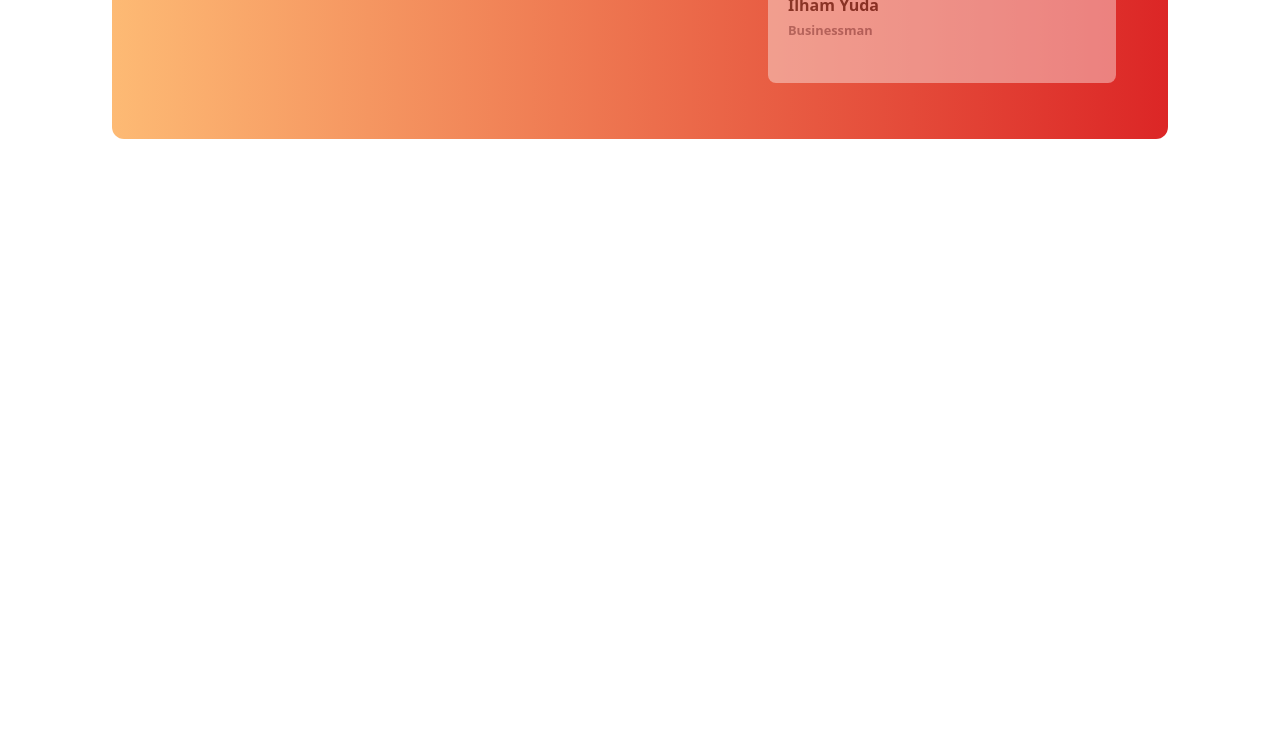
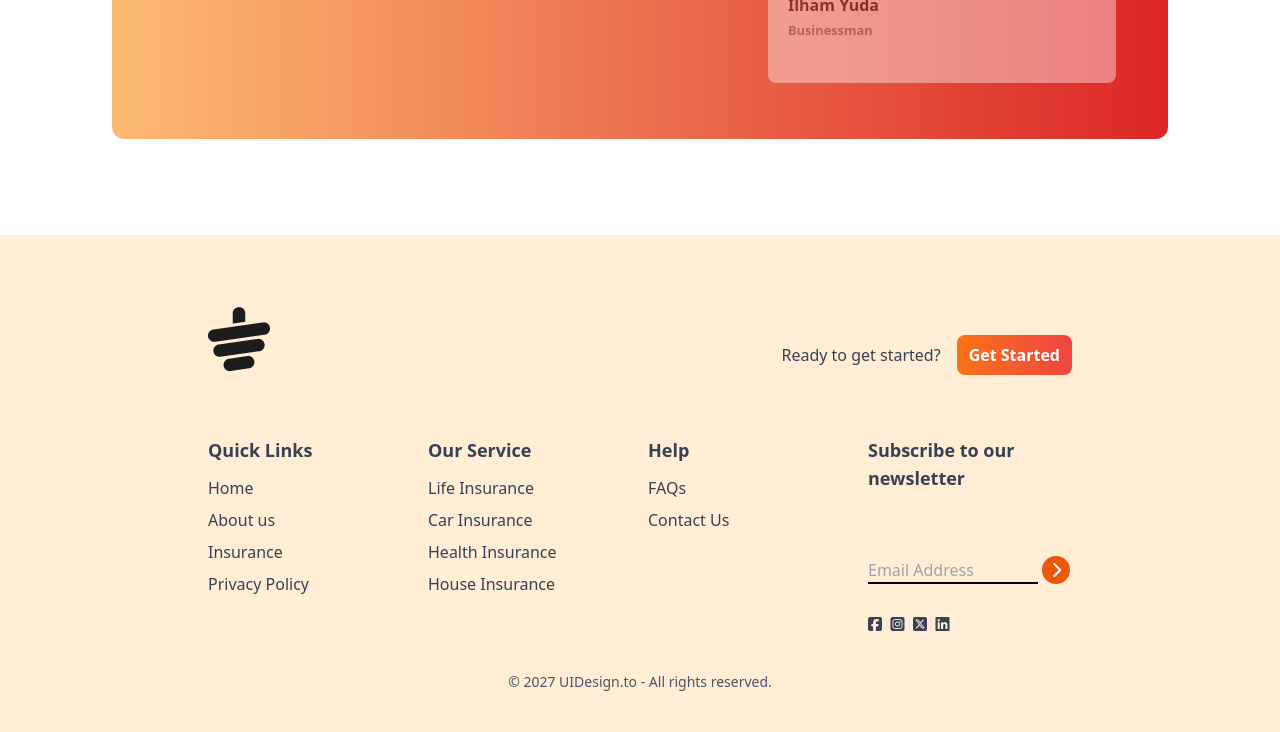
Before and after one commit to G0Z3RO/Milestone3-M14, a plain HTML site: page index.html in a window 1280 px wide. Shown: the part 2300-3032 px from the top of the page. Before the commit the page ends 2535 px from the top, so only its background shows below. Drawn offline with nearby package versions, Linux system fonts and the light colour scheme.

Commit message:
footer section complete

```diff
--- a/index.html
+++ b/index.html
@@ -200,6 +200,73 @@
       </div>
     </section>
   </main>
+  <!-- footer section -->
+  <footer class="bg-orange-100 text-gray-700 py-10 px-4 md:px-16">
+    <div class="w-9/12 mx-auto">
+      <!-- logo -->
+      <div class="mb-8 flex justify-between mt-8">
+        <img class="mb-8" src="./images/cup.png" alt="">
+        <div class="flex items-center gap-4">
+          <h4>Ready to get started?</h4>
+          <button class="bg-gradient-to-r from-orange-500 to-red-500 px-3 py-2 rounded-lg text-white font-bold">Get
+            Started</button>
+        </div>
+      </div>
+      <!-- Links -->
+      <div class="grid grid-cols-1 md:grid-cols-2 lg:grid-cols-4 gap-4 mt-1">
+        <!-- first column -->
+        <div>
+          <h3 class="font-semibold text-lg mb-3">Quick Links</h3>
+          <ul class="space-y-2">
+            <li><a class="hover:text-orange-600" href="">Home</a></li>
+            <li><a class="hover:text-orange-600" href="">About us</a></li>
+            <li><a class="hover:text-orange-600" href="">Insurance</a></li>
+            <li><a class="hover:text-orange-600" href="">Privacy Policy</a></li>
+          </ul>
+        </div>
+        <!-- second column -->
+        <div>
+          <h3 class="font-semibold text-lg mb-3">Our Service</h3>
+          <ul class="space-y-2">
+            <li><a class="hover:text-orange-600" href="">Life Insurance</a></li>
+            <li><a class="hover:text-orange-600" href="">Car Insurance</a></li>
+            <li><a class="hover:text-orange-600" href="">Health Insurance</a></li>
+            <li><a class="hover:text-orange-600" href="">House Insurance</a></li>
+          </ul>
+        </div>
+
+        <!-- third column -->
+        <div>
+          <h3 class="font-semibold text-lg mb-3">Help</h3>
+          <ul class="space-y-2">
+            <li><a class="hover:text-orange-600" href="">FAQs</a></li>
+            <li><a class="hover:text-orange-600" href="">Contact Us</a></li>
+          </ul>
+        </div>
+        <!-- four column -->
+        <div>
+          <h2 class="font-semibold text-lg">Subscribe to our <br> newsletter</h2>
+          <div class="flex flex-col space-y-2">
+            <div class="mt-16">
+              <input placeholder="Email Address" type="text"
+                class="bg-transparent border-b-2 border-black w-4/6 md:w-5/6">
+              <i
+                class="fa-solid fa-chevron-right w-7 h-7 bg-orange-600 inline-flex rounded-full justify-center items-center text-white"></i>
+              <div class="flex justify-between w-2/5 mb-2 mt-8">
+                <i class="fa-brands fa-square-facebook"></i>
+                <i class="fa-brands fa-square-instagram"></i>
+                <i class="fa-brands fa-square-x-twitter"></i>
+                <i class="fa-brands fa-linkedin"></i>
+              </div>
+            </div>
+          </div>
+        </div>
+      </div>
+      <div class="text-center pt-4 mt-4">
+        <p class="text-sm text-gray-600">© 2027 UIDesign.to - All rights reserved.</p>
+      </div>
+    </div>
+  </footer>
 </body>
 
 </html>
```
